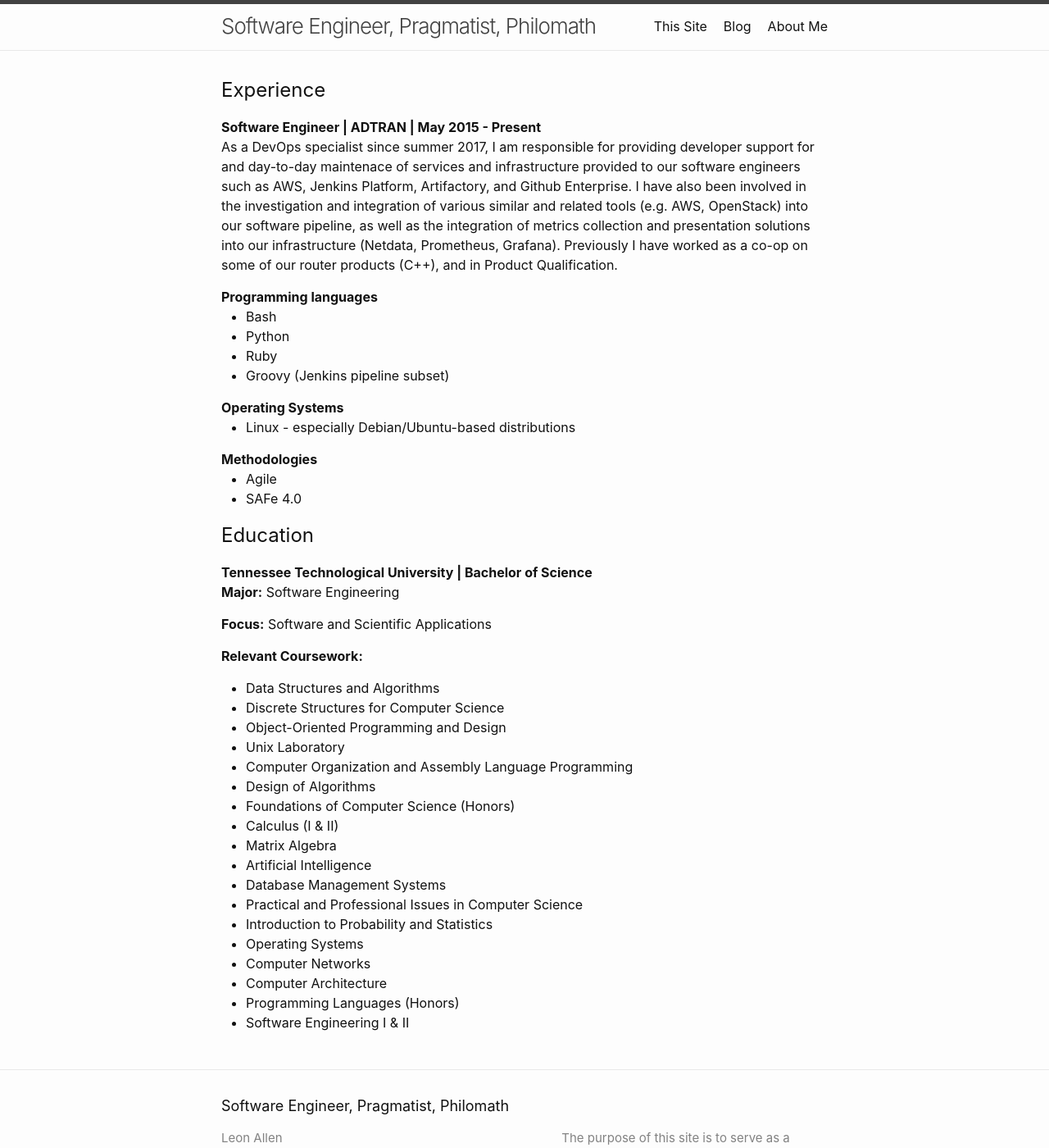
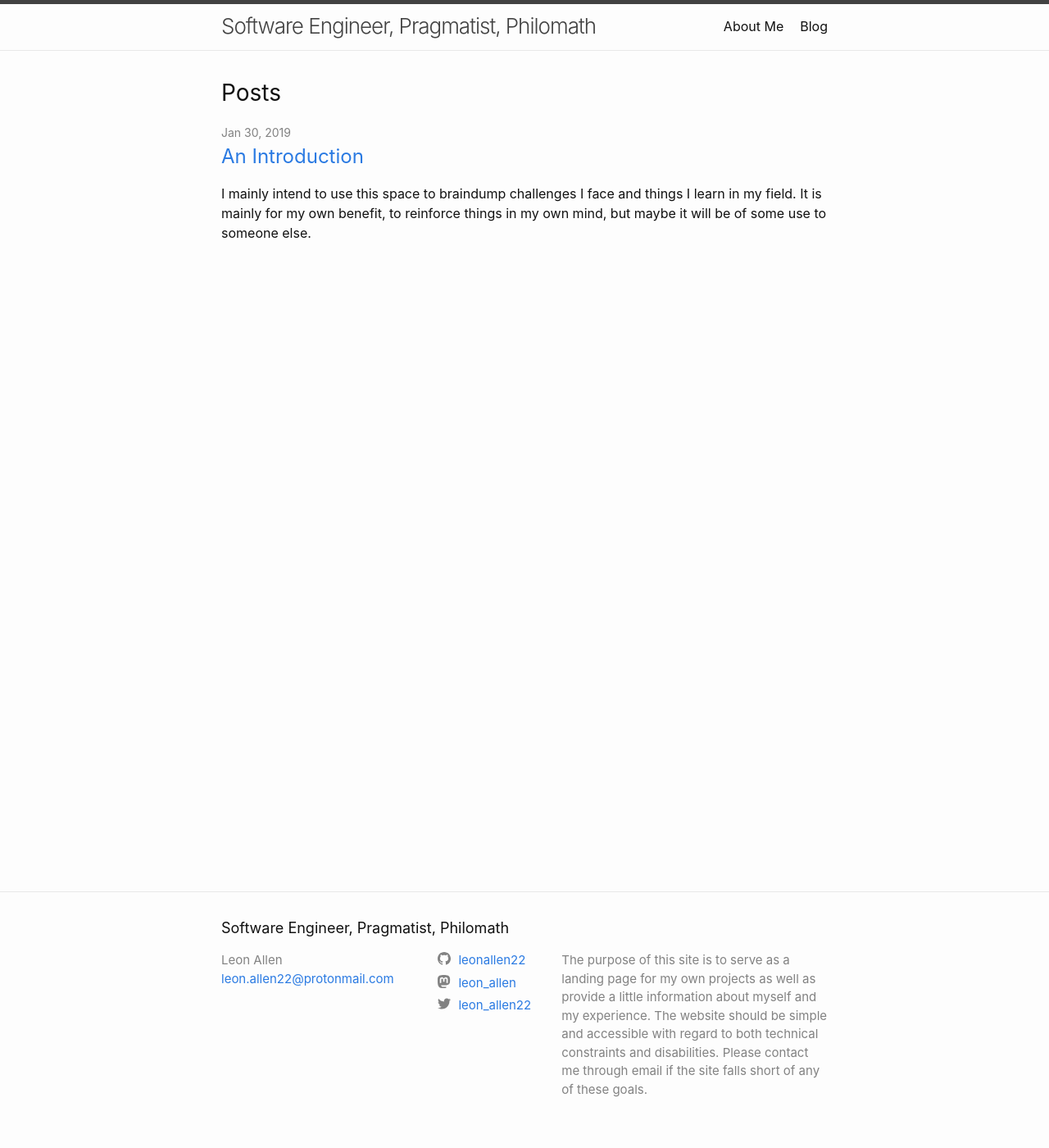
Before and after one commit to leonallen22/leonallen22.github.io, a Jekyll site: the page built from index.html, in a window 1280 px wide and 1400 px high. Shown: the whole window at 82% size. Built offline with Jekyll 4.4.1, drawn with Linux system fonts in a browser that asks for light colours.

Commit message:
fix post layout, add layouts, add new landing page, and remove some unneeded code

```diff
--- a/_config.yml
+++ b/_config.yml
@@ -1,9 +1,15 @@
 author: Leon Allen
 title: Software Engineer, Pragmatist, Philomath
 email: leon.allen22@protonmail.com
+github_username: leonallen22
+twitter_username: leon_allen22
+mastodon:
+  - username: leon_allen
+    instance: mastodon.technology
 
 description: The purpose of this site is to serve as a landing page for my own projects as well as provide a little information about myself and my experience. The website should be simple and accessible with regard to both technical constraints and disabilities. Please contact me through email if the site falls short of any of these goals.
 
+show_excerpts: true
 plugins:
   - jekyll-feed
   - jekyll-seo-tag
--- a/_includes/social.html
+++ b/_includes/social.html
@@ -1,14 +1,7 @@
 <ul class="social-media-list">
-  {%- if site.dribbble_username -%}<li><a href="https://dribbble.com/{{ site.dribbble_username| cgi_escape | escape }}"><svg class="svg-icon"><use xlink:href="{{ '/assets/minima-social-icons.svg#dribbble' | relative_url }}"></use></svg> <span class="username">{{ site.dribbble_username| escape }}</span></a></li>{%- endif -%}
-  {%- if site.facebook_username -%}<li><a href="https://www.facebook.com/{{ site.facebook_username| cgi_escape | escape }}"><svg class="svg-icon"><use xlink:href="{{ '/assets/minima-social-icons.svg#facebook' | relative_url }}"></use></svg> <span class="username">{{ site.facebook_username| escape }}</span></a></li>{%- endif -%}
-  {%- if site.flickr_username -%}<li><a href="https://www.flickr.com/photos/{{ site.flickr_username| cgi_escape | escape }}"><svg class="svg-icon"><use xlink:href="{{ '/assets/minima-social-icons.svg#flickr' | relative_url }}"></use></svg> <span class="username">{{ site.flickr_username| escape }}</span></a></li>{%- endif -%}
   {%- if site.github_username -%}<li><a href="https://github.com/{{ site.github_username| cgi_escape | escape }}"><svg class="svg-icon"><use xlink:href="{{ '/assets/minima-social-icons.svg#github' | relative_url }}"></use></svg> <span class="username">{{ site.github_username| escape }}</span></a></li>{%- endif -%}
-  {%- if site.instagram_username -%}<li><a href="https://instagram.com/{{ site.instagram_username| cgi_escape | escape }}"><svg class="svg-icon"><use xlink:href="{{ '/assets/minima-social-icons.svg#instagram' | relative_url }}"></use></svg> <span class="username">{{ site.instagram_username| escape }}</span></a></li>{%- endif -%}
   {%- if site.linkedin_username -%}<li><a href="https://www.linkedin.com/in/{{ site.linkedin_username| cgi_escape | escape }}"><svg class="svg-icon"><use xlink:href="{{ '/assets/minima-social-icons.svg#linkedin' | relative_url }}"></use></svg> <span class="username">{{ site.linkedin_username| escape }}</span></a></li>{%- endif -%}
-  {%- if site.pinterest_username -%}<li><a href="https://www.pinterest.com/{{ site.pinterest_username| cgi_escape | escape }}"><svg class="svg-icon"><use xlink:href="{{ '/assets/minima-social-icons.svg#pinterest' | relative_url }}"></use></svg> <span class="username">{{ site.pinterest_username| escape }}</span></a></li>{%- endif -%}
   {%- for mst in site.mastodon -%}{%- if mst.username and mst.instance -%}<li><a href="https://{{ mst.instance| cgi_escape | escape}}/@{{mst.username}}"><svg class="svg-icon"><use xlink:href="{{ '/assets/minima-social-icons.svg#mastodon' | relative_url }}"></use></svg> <span class="username">{{ mst.username|escape }}</span></a></li>{%- endif -%}{%- endfor -%}
   {%- if site.twitter_username -%}<li><a href="https://www.twitter.com/{{ site.twitter_username| cgi_escape | escape }}"><svg class="svg-icon"><use xlink:href="{{ '/assets/minima-social-icons.svg#twitter' | relative_url }}"></use></svg> <span class="username">{{ site.twitter_username| escape }}</span></a></li>{%- endif -%}
-  {%- if site.youtube_username -%}<li><a href="https://youtube.com/{{ site.youtube_username| cgi_escape | escape }}"><svg class="svg-icon"><use xlink:href="{{ '/assets/minima-social-icons.svg#youtube' | relative_url }}"></use></svg> <span class="username">{{ site.youtube_username| escape }}</span></a></li>{%- endif -%}
-  {%- if site.googleplus_username -%}<li><a href="https://plus.google.com/{{ site.googleplus_username| escape }}"><svg class="svg-icon"><use xlink:href="{{ '/assets/minima-social-icons.svg#googleplus' | relative_url }}"></use></svg> <span class="username">{{ site.googleplus_username| escape }}</span></a></li>{%- endif -%}
   {%- if site.rss -%}<li><a href="{{ 'feed.xml' | relative_url }}"><svg class="svg-icon"><use xlink:href="{{ '/assets/minima-social-icons.svg#rss' | relative_url }}"></use></svg> <span>{{ site.rss | escape }}</span></a></li>{%- endif -%}
 </ul>
--- /dev/null
+++ b/_layouts/home.html
@@ -0,0 +1,32 @@
+---
+layout: default
+---
+
+<div class="home">
+  {%- if page.title -%}
+    <h1 class="page-heading">{{ page.title }}</h1>
+  {%- endif -%}
+
+  {{ content }}
+
+  {%- if site.posts.size > 0 -%}
+    <h2 class="post-list-heading">{{ page.list_title | default: "Posts" }}</h2>
+    <ul class="post-list">
+      {%- for post in site.posts -%}
+      <li>
+        {%- assign date_format = site.minima.date_format | default: "%b %-d, %Y" -%}
+        <span class="post-meta">{{ post.date | date: date_format }}</span>
+        <h3>
+          <a class="post-link" href="{{ post.url | relative_url }}">
+            {{ post.title | escape }}
+          </a>
+        </h3>
+        {%- if site.show_excerpts -%}
+          {{ post.excerpt }}
+        {%- endif -%}
+      </li>
+      {%- endfor -%}
+    </ul>
+  {%- endif -%}
+
+</div>
--- a/about.html
+++ /dev/null
@@ -1,6 +0,0 @@
----
-layout: default
-title: This Site
----
-<h3>The Site</h3>
-<p>The purpose of this site is to serve as a landing page for my own projects as well as provide a little information about myself and my experience. My intention is to make this website simple and accessible with regard to both technical constraints and disabilities. This site should require very little data and be accessible regardless of device, operating system, or browser/browser version. I also aim for it to be accessible to those with disabilities. I value simplicity in architecture, design, and code.</p>
--- a/index.html
+++ b/index.html
@@ -1,54 +1,3 @@
 ---
-layout: default
-title: About Me
+layout: home
 ---
-<h2>Experience</h2>
-<strong>Software Engineer | ADTRAN | May 2015 - Present</strong>
-<p>As a DevOps specialist since summer 2017, I am responsible for providing developer support for and day-to-day maintenace of services and infrastructure provided to our software engineers such as AWS, Jenkins Platform, Artifactory, and Github Enterprise. I have also been involved in the investigation and integration of various similar and related tools (e.g. AWS, OpenStack) into our software pipeline, as well as the integration of metrics collection and presentation solutions into our infrastructure (Netdata, Prometheus, Grafana). Previously I have worked as a co-op on some of our router products (C++), and in Product Qualification.</p>
-
-
-<strong>Programming languages</strong>
-<ul>
-  <li>Bash</li>
-  <li>Python</li>
-  <li>Ruby</li>
-  <li>Groovy (Jenkins pipeline subset)</li>
-</ul>
-
-<strong>Operating Systems</strong>
-<ul>
-  <li>Linux - especially Debian/Ubuntu-based distributions</li>
-</ul>
-
-<strong>Methodologies</strong>
-<ul>
-  <li>Agile</li>
-  <li>SAFe 4.0</li>
-</ul>
-
-<h2>Education</h2>
-<strong>Tennessee Technological University | Bachelor of Science</strong>
-<p><strong>Major:</strong> Software Engineering</p>
-<p><strong>Focus:</strong> Software and Scientific Applications</p>
-
-<p><strong>Relevant Coursework:</strong></p>
-<ul>
-  <li>Data Structures and Algorithms</li>
-  <li>Discrete Structures for Computer Science</li>
-  <li>Object-Oriented Programming and Design</li>
-  <li>Unix Laboratory</li>
-  <li>Computer Organization and Assembly Language Programming</li>
-  <li>Design of Algorithms</li>
-  <li>Foundations of Computer Science (Honors)</li>
-  <li>Calculus (I & II)</li>
-  <li>Matrix Algebra</li>
-  <li>Artificial Intelligence</li>
-  <li>Database Management Systems</li>
-  <li>Practical and Professional Issues in Computer Science</li>
-  <li>Introduction to Probability and Statistics</li>
-  <li>Operating Systems</li>
-  <li>Computer Networks</li>
-  <li>Computer Architecture</li>
-  <li>Programming Languages (Honors)</li>
-  <li>Software Engineering I & II</li>
-</ul>
```
Also changed, not shown: _layouts/page.html (added, +14 -0 lines), _layouts/post.html (added, +20 -0 lines), _posts/2019-01-30-an-introduction.md (+0 -3 lines), aboutme.html (added, +54 -0 lines), 1 other file.
